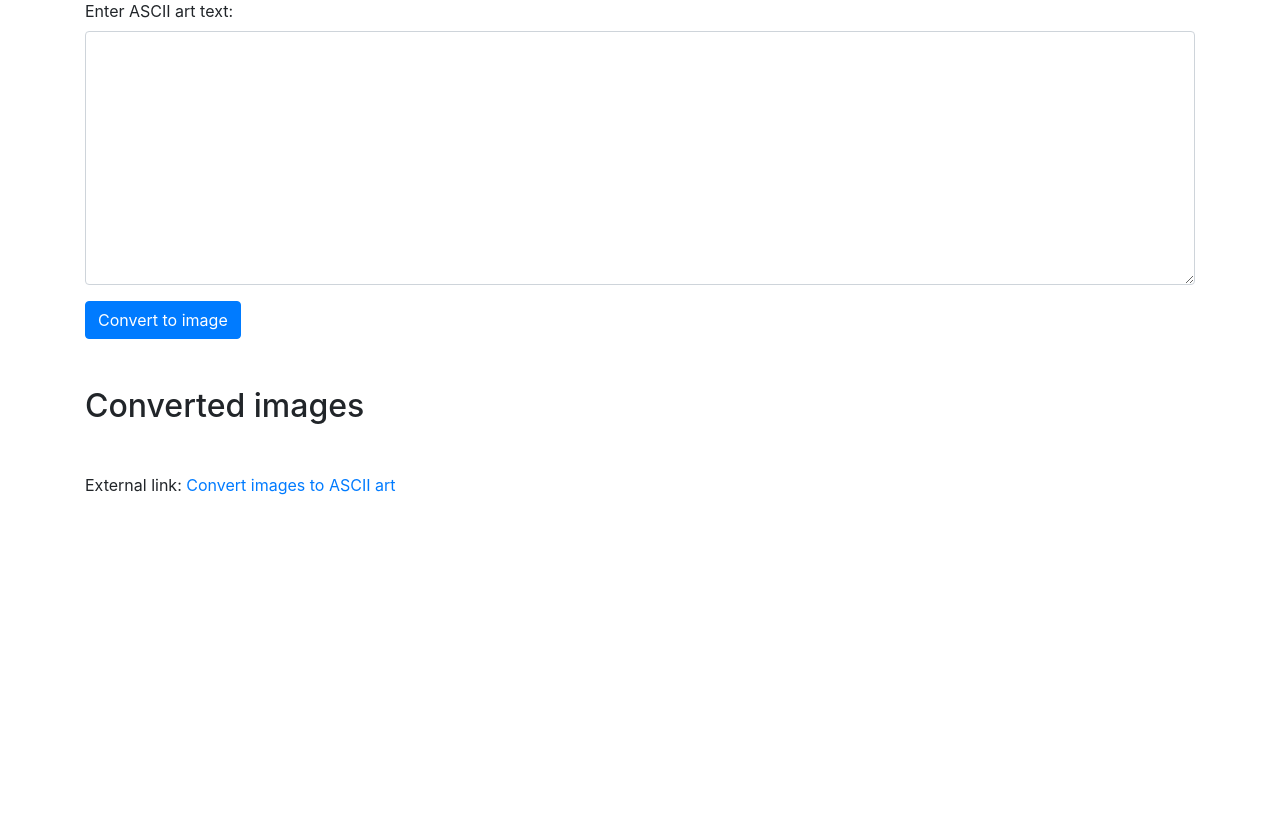
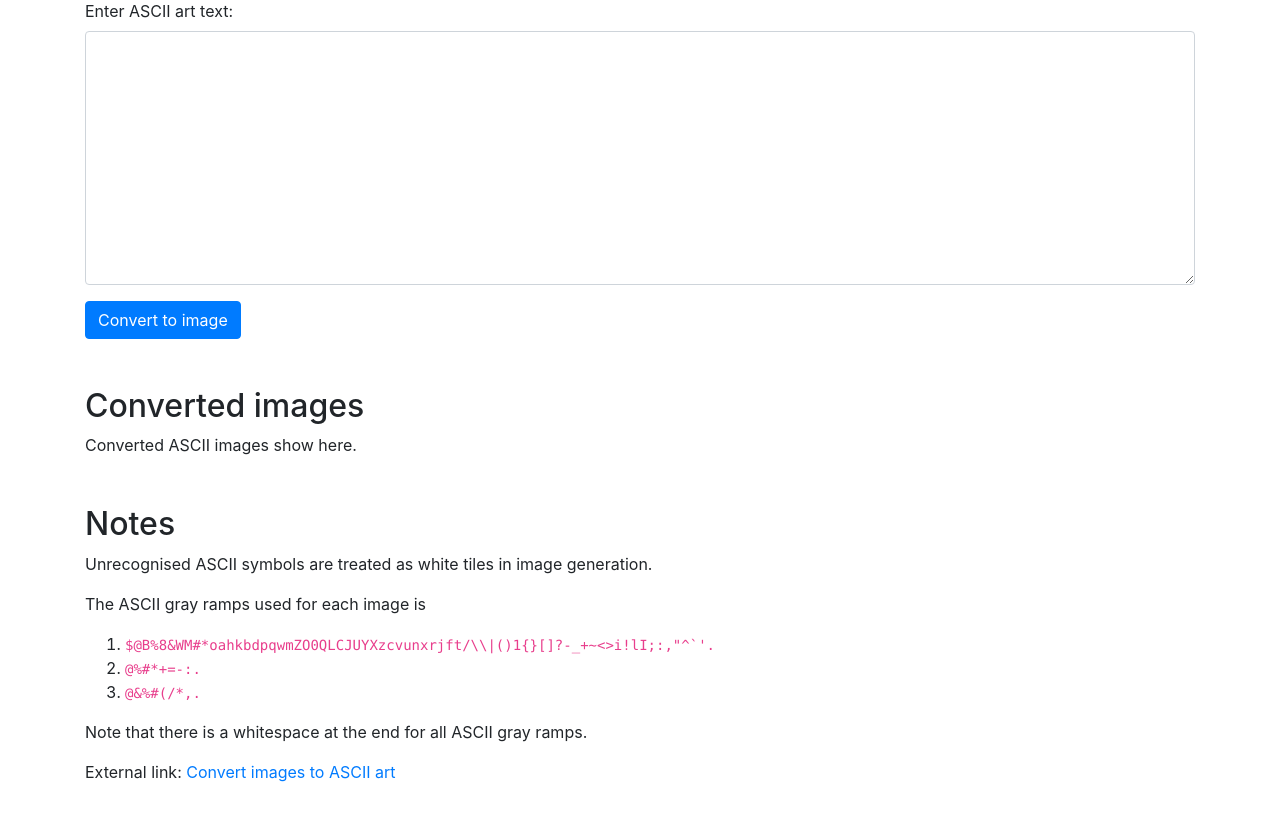
Before and after one commit to jeqcho/ascii-text-art-to-image-generator, a Django app: page /ascii-to-image/ in a window 1280 px wide. Shown: the part 105-937 px from the top of the page. Before the commit the page ends 600 px from the top, so only its background shows below. Run offline with Django 3.2, Linux system fonts and the light colour scheme; some libraries are stand-ins or nearby versions.

Commit message:
Added user validation and notes

```diff
--- a/ascii_text_art_to_image_generator/ascii_text_art_to_image_generator/settings.py
+++ b/ascii_text_art_to_image_generator/ascii_text_art_to_image_generator/settings.py
@@ -26,7 +26,7 @@ SECRET_KEY = 'django-insecure-^-m_!7n!z9aw$^qqifstn=h50x*6w&gh^ex+x4=bzo84ll%lmr
 # SECURITY WARNING: don't run with debug turned on in production!
 DEBUG = True
 
-ALLOWED_HOSTS = ['*']
+ALLOWED_HOSTS = ['127.0.0.1']
 
 
 # Application definition
--- a/ascii_text_art_to_image_generator/ascii_to_image/templates/ascii_to_image/index.html
+++ b/ascii_text_art_to_image_generator/ascii_to_image/templates/ascii_to_image/index.html
@@ -9,6 +9,7 @@
         #ascii-art-text {
         font-family: 'Courier New', monospace;
         }
+
 
     </style>
 </head>
@@ -28,7 +29,9 @@
 </div>
 <div class="container mt-5">
     <h2>Converted images</h2>
-    {% if converted %}
+    {% if error %}
+    <p class="text-danger">Error: {{ error }}</p>
+    {% elif converted %}
     <h3>Detailed ASCII</h3>
     <img class="img-thumbnail" src="{{ paths.0 }}" alt="Converted ascii text to image 1">
 
@@ -37,10 +40,23 @@
 
     <h3>Alternative</h3>
     <img class="img-thumbnail" src="{{ paths.2 }}" alt="Converted ascii text to image 3">
+    {% else %}
+    <p>Converted ASCII images show here.</p>
     {% endif %}
 </div>
 <div class="container mt-5 mb-5">
-    External link: <a href="https://manytools.org/hacker-tools/convert-images-to-ascii-art/">Convert images to ASCII art</a>
+    <h2>Notes</h2>
+    <p>Unrecognised ASCII symbols are treated as white tiles in image generation.</p>
+    <p>The ASCII gray ramps used for each image is
+    <ol>
+        <li><code>$@B%8&amp;WM#*oahkbdpqwmZO0QLCJUYXzcvunxrjft/\\|()1{}[]?-_+~&lt;&gt;i!lI;:,&quot;^`'. </code></li>
+        <li><code>@%#*+=-:. </code></li>
+        <li><code>@&amp;%#(/*,. </code></li>
+    </ol>
+    Note that there is a whitespace at the end for all ASCII gray ramps.
+    </p>
+    <p>External link: <a href="https://manytools.org/hacker-tools/convert-images-to-ascii-art/">Convert images to ASCII
+        art</a></p>
 </div>
 <!-- Latest compiled and minified CSS -->
 <link rel="stylesheet" href="https://maxcdn.bootstrapcdn.com/bootstrap/4.5.2/css/bootstrap.min.css">
--- a/ascii_text_art_to_image_generator/ascii_to_image/views.py
+++ b/ascii_text_art_to_image_generator/ascii_to_image/views.py
@@ -9,16 +9,28 @@ def index(request):
     text = ''
     hashed_txt = "nope"
     paths = []
+    error = ''
     if 'ascii-art-text' in request.POST:
         text = request.POST['ascii-art-text']
-        hashed_txt = hash(text)
-        for i in range(3):
-            image = convert_ascii_to_image(text, i)
-            filename = 'generated-images/' + str(hashed_txt) + '-' + str(i) + '.png'
-            path = default_storage.save(filename, image)
-            paths.append(settings.MEDIA_URL + path)
-        converted = True
+        if text == '':
+            error = "ASCII text art cannot be empty."
+        else:
+            num_rows = len(text)
+            num_cols = max([len(row) for row in text])
+            if num_rows > 500:
+                error = "Too many rows (max 500)"
+            elif num_cols > 300:
+                error = "Too many columns (max 300)"
+        if error == '':
+            hashed_txt = hash(text)
+            for i in range(3):
+                image = convert_ascii_to_image(text, i)
+                filename = 'generated-images/' + str(hashed_txt) + '-' + str(i) + '.png'
+                path = default_storage.save(filename, image)
+                paths.append(settings.MEDIA_URL + path)
+            converted = True
     context = {
+        "error": error,
         "paths": paths,
         "text": text,
         "hashed_txt": hashed_txt,
```
